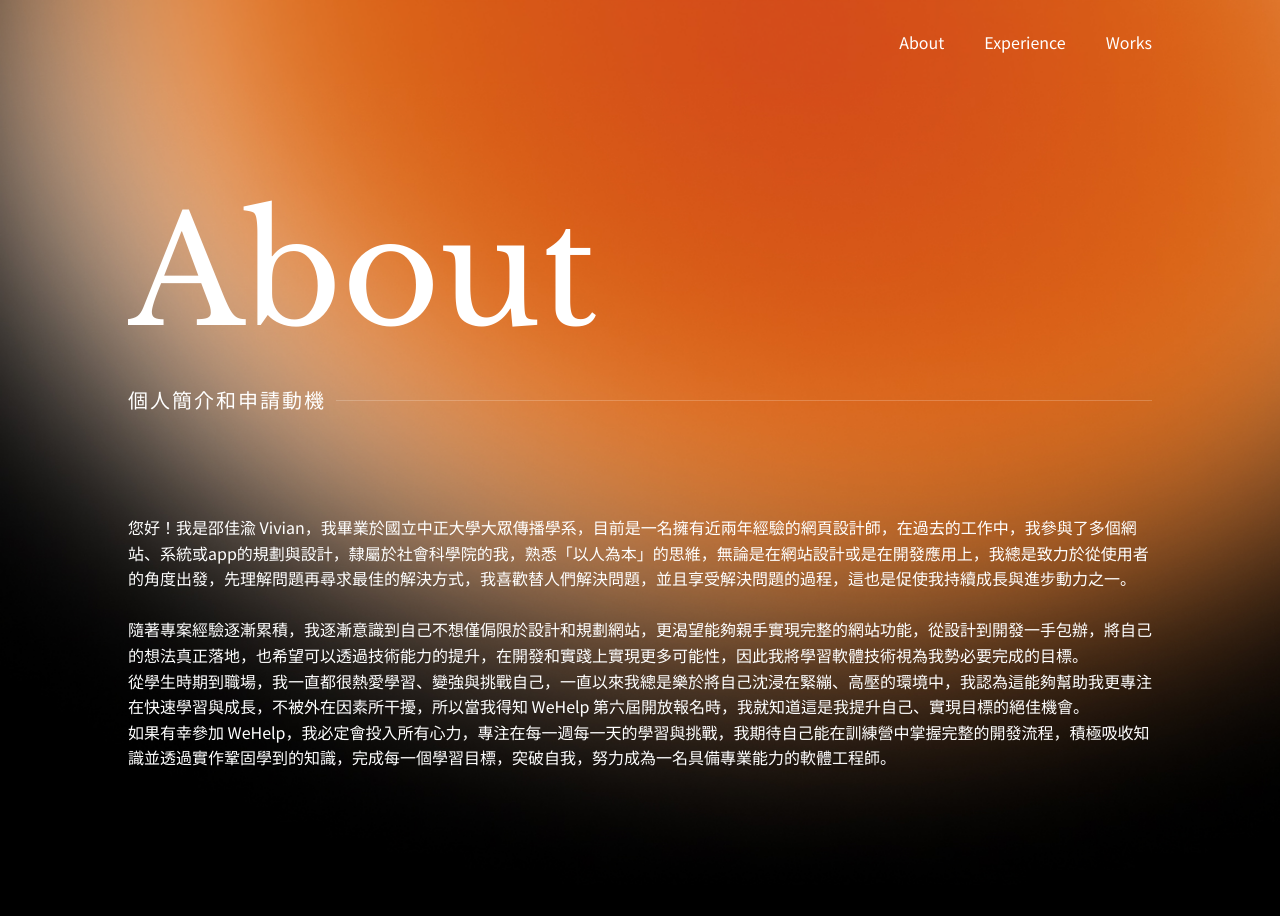
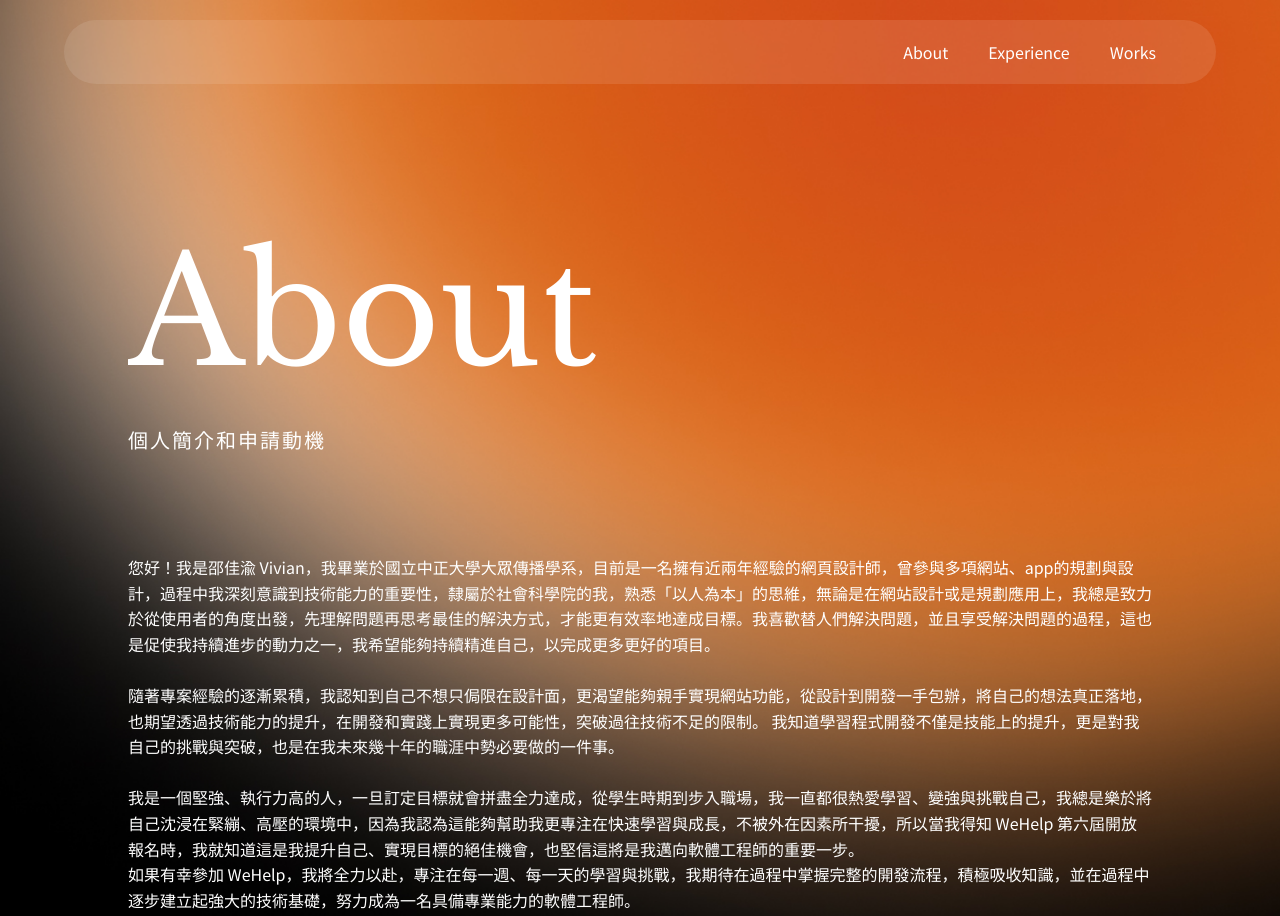
Before and after one commit to addfish904/Profile, a plain HTML site: page index.html in a window 1280 px wide. Shown: the top 916 px of the page. Drawn offline with nearby package versions, Linux system fonts and the light colour scheme; a web font is replaced by a local one.

Commit message:
Update: Modify text content in HTML

```diff
--- a/index.html
+++ b/index.html
@@ -24,19 +24,18 @@
     <div class="top-introduce reveal">
        <h1 id="about">About</h1>
        <div class="title-box">
-        <div class="title-container">
-            <h3>個人簡介和申請動機</h3>
-        </div>
+        <h3 class="title-container">個人簡介和申請動機</h3>
         <div class="line-container"></div>
        </div>
        <p>
-        您好！我是邵佳渝 Vivian，我畢業於國立中正大學大眾傳播學系，目前是一名擁有近兩年經驗的網頁設計師，在過去的工作中，我參與了多個網站、系統或app的規劃與設計，隸屬於社會科學院的我，熟悉「以人為本」的思維，無論是在網站設計或是在開發應用上，我總是致力於從使用者的角度出發，先理解問題再尋求最佳的解決方式，我喜歡替人們解決問題，並且享受解決問題的過程，這也是促使我持續成長與進步動力之一。
+        您好！我是邵佳渝 Vivian，我畢業於國立中正大學大眾傳播學系，目前是一名擁有近兩年經驗的網頁設計師，曾參與多項網站、app的規劃與設計，過程中我深刻意識到技術能力的重要性，隸屬於社會科學院的我，熟悉「以人為本」的思維，無論是在網站設計或是規劃應用上，我總是致力於從使用者的角度出發，先理解問題再思考最佳的解決方式，才能更有效率地達成目標。我喜歡替人們解決問題，並且享受解決問題的過程，這也是促使我持續進步的動力之一，我希望能夠持續精進自己，以完成更多更好的項目。
 <br><br>
-隨著專案經驗逐漸累積，我逐漸意識到自己不想僅侷限於設計和規劃網站，更渴望能夠親手實現完整的網站功能，從設計到開發一手包辦，將自己的想法真正落地，也希望可以透過技術能力的提升，在開發和實踐上實現更多可能性，因此我將學習軟體技術視為我勢必要完成的目標。
+隨著專案經驗的逐漸累積，我認知到自己不想只侷限在設計面，更渴望能夠親手實現網站功能，從設計到開發一手包辦，將自己的想法真正落地，也期望透過技術能力的提升，在開發和實踐上實現更多可能性，突破過往技術不足的限制。
+我知道學習程式開發不僅是技能上的提升，更是對我自己的挑戰與突破，也是在我未來幾十年的職涯中勢必要做的一件事。
+<br><br>
+我是一個堅強、執行力高的人，一旦訂定目標就會拼盡全力達成，從學生時期到步入職場，我一直都很熱愛學習、變強與挑戰自己，我總是樂於將自己沈浸在緊繃、高壓的環境中，因為我認為這能夠幫助我更專注在快速學習與成長，不被外在因素所干擾，所以當我得知 WeHelp 第六屆開放報名時，我就知道這是我提升自己、實現目標的絕佳機會，也堅信這將是我邁向軟體工程師的重要一步。
 <br>
-從學生時期到職場，我一直都很熱愛學習、變強與挑戰自己，一直以來我總是樂於將自己沈浸在緊繃、高壓的環境中，我認為這能夠幫助我更專注在快速學習與成長，不被外在因素所干擾，所以當我得知 WeHelp 第六屆開放報名時，我就知道這是我提升自己、實現目標的絕佳機會。
-<br>
-如果有幸參加 WeHelp，我必定會投入所有心力，專注在每一週每一天的學習與挑戰，我期待自己能在訓練營中掌握完整的開發流程，積極吸收知識並透過實作鞏固學到的知識，完成每一個學習目標，突破自我，努力成為一名具備專業能力的軟體工程師。
+如果有幸參加 WeHelp，我將全力以赴，專注在每一週、每一天的學習與挑戰，我期待在過程中掌握完整的開發流程，積極吸收知識，並在過程中逐步建立起強大的技術基礎，努力成為一名具備專業能力的軟體工程師。
        </p>
     </div>
 </div>
@@ -130,9 +129,7 @@
 <div class="works-blk reveal">
     <h2>Time</h2>
     <div class="title-box">
-        <div class="title-container">
-            <h3>如果參與這個訓練，會怎麼安排學習時間？</h3>
-        </div>
+        <h3 class="title-container">如果參與這個訓練，會怎麼安排學習時間？</h3>
         <div class="line-container"></div>
     </div>
     <p style="margin-bottom: 40px;">
--- a/style.css
+++ b/style.css
@@ -136,11 +136,12 @@ html {
   display: flex;
   justify-content: flex-end;
   backdrop-filter: blur(1px);
+  background-color: rgb(255 255 255 / 10%);
   align-items: center;
-  padding: 30px 0;
-  border-radius: 20px;
-  width: 80%;
-  margin: auto;
+  padding: 20px 60px;
+  border-radius: 200px;
+  width: 90%;
+  margin: 20px auto;
 }
 .side-nav ul {
   display: flex;
@@ -156,7 +157,7 @@ html {
   background-image: url(./img/top-bg.jpg);
   background-size: cover;
   background-repeat: no-repeat;
-  padding: 160px 0;
+  padding: 200px 0;
 }
 
 .top-introduce,
@@ -182,7 +183,7 @@ h3 {
   margin-bottom: 100px;
 }
 .title-container {
-  flex: 0 0 auto;
+  width: 100%;
 }
 .line-container {
   flex: 1;
@@ -428,4 +429,7 @@ body {
   .work {
     width: 100%;
   }
+  .top-introduce > h1 {
+    font-size: 80px;
+  }
 }
```
Also changed, not shown: 1 other file.
